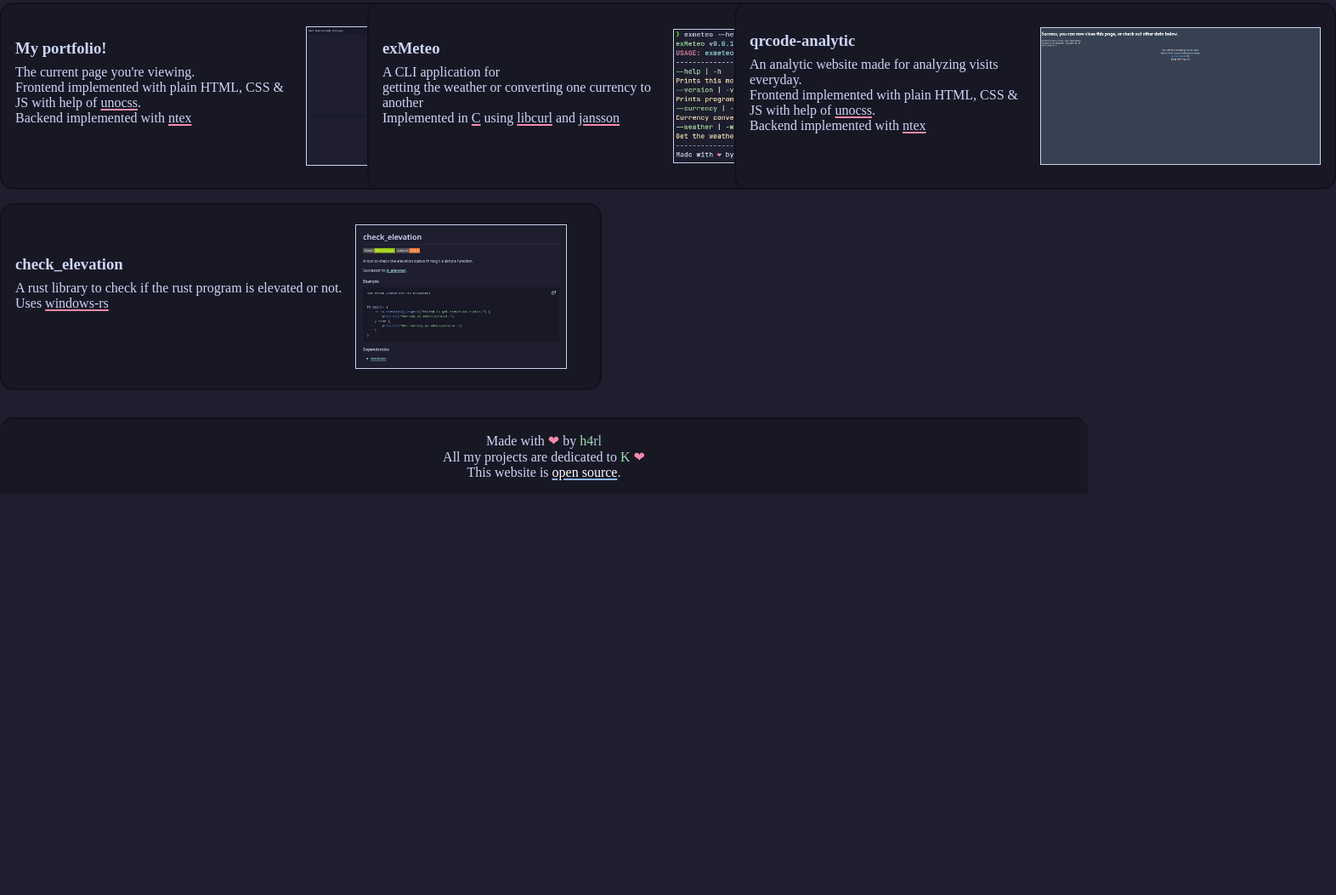
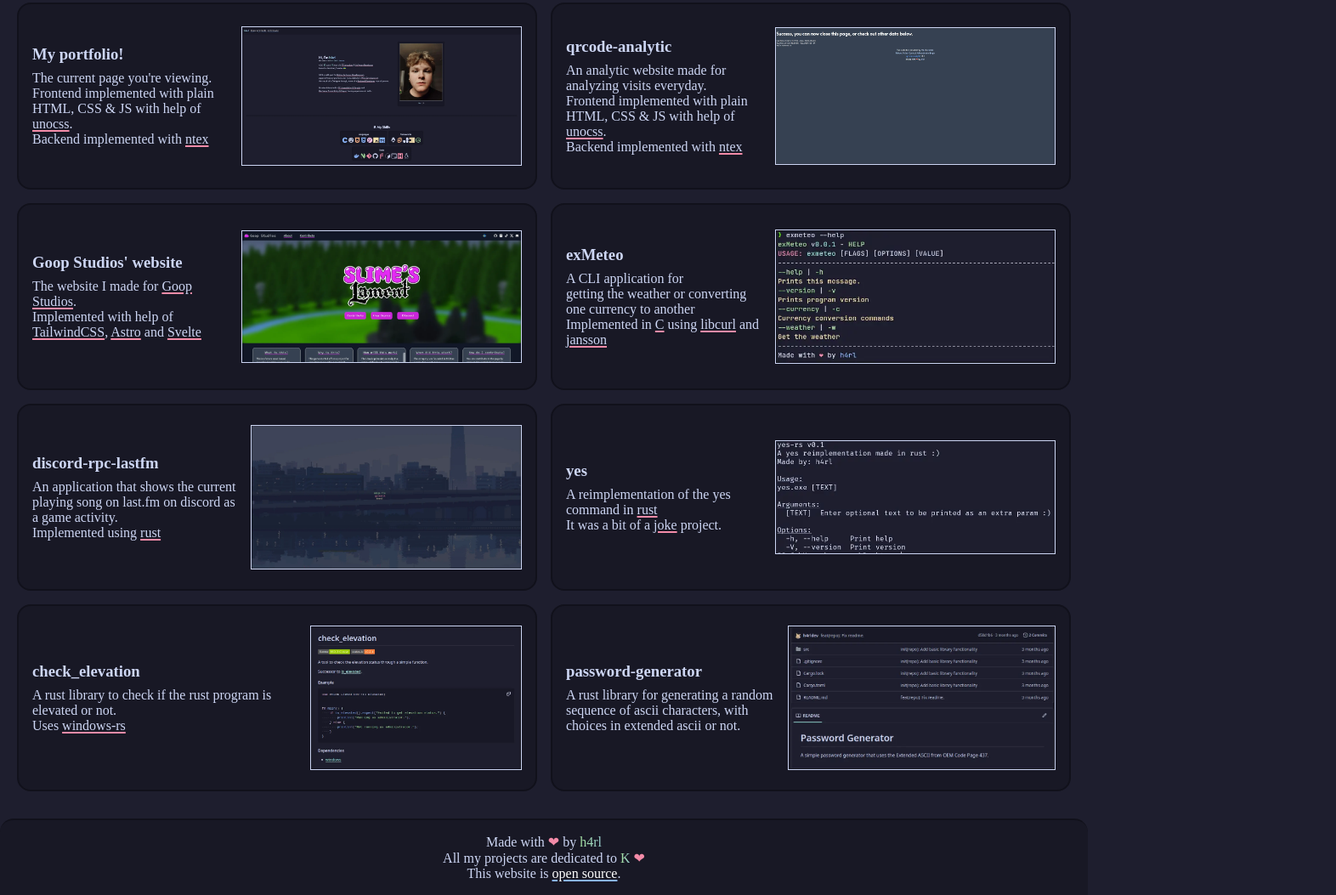
Before and after one commit to h4rldev/portfolio-frontend, a website: page html/projects.html in a window 1280 px wide. Shown: the part 182-1235 px from the top of the page at 85% size, 1572 px wide, since content can reach past the window. Before the commit the page ends 800 px from the top, so only its background shows below. Drawn offline with Linux system fonts and the light colour scheme; files whose address does not match are found by name; a web font is replaced by a local one.

Commit message:
fix(css): make css work on all browsers

```diff
--- a/css/in/index.scss
+++ b/css/in/index.scss
@@ -5,10 +5,10 @@ main {
 }
 
 .text-and-image {
-  @apply flex landscape:w-[45%] portrait:max-w-screen flex-row portrait:items-center landscape:justify-between gap-8;
+  @apply flex w-[45%] max-w-screen flex-row items-center justify-between gap-8;
   @apply p8 m8;
   .image-container {
-    @apply p4 rounded-xl bg-puccin-mantle border-2 border-solid border-puccin-crust landscape:w-96 flex flex-col gap-2 font-alata text-white hover:border-puccin-text;
+    @apply p4 rounded-xl bg-puccin-mantle border-2 border-solid border-puccin-crust w-96 flex flex-col gap-2 font-alata text-white hover:border-puccin-text;
     @apply transition-colors ease-in-out duration-300;
     img {
       @apply size-full border-solid border-1 border-puccin-text;
@@ -38,7 +38,7 @@ main {
 }
 
 .skills {
-  @apply font-alata text-puccin-text landscape:w-[45%] portrait:max-w-screen m8 p8;
+  @apply font-alata text-puccin-text w-[45%] max-w-screen m8 p8;
   h1 {
     @apply mb-4 text-center;
     @apply text-3xl;
@@ -194,11 +194,16 @@ main {
 
 @media (min-width: 320px) and (max-width: 767px) {
   .text-and-image {
-    @apply flex-col;
+    @apply flex-col w-[75%];
     .image-container {
-      @apply w-3/4 h-3/4;
+      @apply w-[95%];
     }
   }
+
+  .skills {
+    @apply w-[75%];
+  }
+
   .certificates {
     .certificate-list {
     @apply w-[95%];
@@ -217,7 +222,7 @@ main {
 
 @media (min-width: 768px) and (max-width: 1299px) {
   .text-and-image {
-    @apply flex-row w-[75%];
+    @apply flex-row w-[85%];
     .image-container {
       @apply w-96;
     }
@@ -227,7 +232,7 @@ main {
   }
 
   .certificates {
-    @apply w-[75%];
+    @apply w-[90%];
   }
 }
 
@@ -241,6 +246,6 @@ main {
   }
 
   .certificates {
-    @apply w-[65%];
+    @apply w-[75%];
   }
 }
--- a/css/in/projects.scss
+++ b/css/in/projects.scss
@@ -11,20 +11,82 @@ main {
 section {
   @apply mb-8;
   .project-grid {
-    @apply grid list-none grid-auto-flow-row landscape:grid-cols-3 gap-4 max-w-screen grid-content-center;
+    @apply grid list-none gap-4 grid-content-center max-w-screen grid-flow-row;
     li {
-      @apply p4 portrait:m0 border-2 border-solid border-puccin-crust bg-puccin-mantle flex items-center justify-center rounded-2xl landscape:w-2xl portrait:max-w-screen landscape:h-46;
+      @apply p4 border-2 border-solid border-puccin-crust bg-puccin-mantle flex items-center justify-center rounded-2xl;
       @apply hover:border-puccin-text;
       @apply transition-colors ease-in-out duration-300;
       a {
-        @apply flex landscape:flex-row portrait:flex-col gap-4 items-center decoration-none w-inherit;
+        @apply flex gap-4 items-center decoration-none max-w-screen;
         img {
-          @apply landscape:max-w-82 portrait:max-w-3/4 landscape:max-h-42 border-1 border-solid border-puccin-text;
+          @apply border-1 border-solid border-puccin-text;
         }
         div {
-          @apply flex flex-col gap-2;
+          @apply flex flex-col gap-2 max-h-[90%];
+          p {
+            @apply p0 m0;
+          }
         }
       }
     }
   }
 }
+
+@media (min-width: 320px) and (max-width: 767px) {
+  .project-grid {
+    li {
+      @apply max-w-screen m0;
+      a {
+        @apply flex-col;
+        img {
+          @apply max-w-3/4;
+        }
+      }
+    }
+  }
+}
+
+@media (min-width: 768px) and (max-width: 1024px) {
+  .project-grid {
+    li {
+      @apply w-xl h-46;
+      a {
+        @apply flex-row;
+        img {
+          @apply max-w-82 max-h-42;
+        }
+      }
+    }
+  }
+}
+
+
+@media (min-width: 1025px) and (max-width: 1299px) {
+  .project-grid {
+    @apply grid-cols-2;
+    li {
+      @apply w-xl h-46;
+      a {
+        @apply flex-row;
+        img {
+          @apply max-w-82 max-h-42;
+        }
+      }
+    }
+  }
+}
+
+@media (min-width: 1300px) {
+  .project-grid {
+    @apply grid-cols-2;
+    li {
+      @apply w-xl h-46;
+      a {
+        @apply flex-row;
+        img {
+          @apply max-w-82 max-h-42;
+        }
+      }
+    }
+  }
+}
--- a/html/projects.html
+++ b/html/projects.html
@@ -4,6 +4,15 @@
 <head>
   <meta charset="UTF-8" />
   <meta name="viewport" content="width=device-width, initial-scale=1" />
+  <link rel="preload" href="/assets/projects/check_elevation.webp" as="image" type="image/webp" />
+  <link rel="preload" href="/assets/projects/discord-rpc-lastfm.webp" as="image" type="image/webp" />
+  <link rel="preload" href="/assets/projects/exmeteo.webp" as="image" type="image/webp" />
+  <link rel="preload" href="/assets/projects/goop-studios.webp" as="image" type="image/webp" />
+  <link rel="preload" href="/assets/projects/password-generator.webp" as="image" type="image/webp" />
+  <link rel="preload" href="/assets/projects/qrcode-analytic.webp" as="image" type="image/webp" />
+  <link rel="preload" href="/assets/projects/yes.webp" as="image" type="image/webp" />
+  <link rel="preload" href="/assets/preview-imgs/index.webp" as="image" type="image/webp" />
+
 
   <link rel="stylesheet" type="text/css" href="/css/out/layout.css" />
   <link rel="stylesheet" type="text/css" href="/css/out/projects.css" />
@@ -60,6 +69,30 @@
           </a>
         </li>
         <li>
+          <a href="https://analytic.h4rl.xn--q9jyb4c" target="_blank">
+            <div>
+              <h3> qrcode-analytic </h3>
+              <p> An analytic website made for analyzing visits everyday. <br />Frontend implemented with plain HTML,
+                CSS & JS with help of
+                <span class="object-of-importance">unocss</span>. <br /> Backend implemented with <span
+                  class="object-of-importance">ntex</span>
+              </p>
+            </div>
+            <img src="/assets/projects/qrcode-analytic.webp" alt="preview of qrcode-analytic index page">
+          </a>
+        </li>
+        <li>
+          <a href="https://goop-studios.pages.dev" target="_blank">
+            <div>
+              <h3> Goop Studios' website </h3>
+              <p> The website I made for <span class="object-of-importance">Goop Studios</span>. <br /> Implemented with
+                help of <span class="object-of-importance">TailwindCSS</span>, <span
+                  class="object-of-importance">Astro</span> and <span class="object-of-importance">Svelte</span> </p>
+            </div>
+            <img src="/assets/projects/goop-studios.webp" alt="preview of goop studios index page">
+          </a>
+        </li>
+        <li>
           <a href="https://github.com/h4rldev/exmeteo" target="_blank">
             <div>
               <h3> exMeteo </h3>
@@ -69,20 +102,29 @@
                 <span class="object-of-importance">jansson</span>
               </p>
             </div>
-            <img src="/assets/preview-imgs/exmeteo.webp" alt="preview of the help command">
+            <img src="/assets/projects/exmeteo.webp" alt="preview of the help command">
           </a>
         </li>
         <li>
-          <a href="https://analytic.h4rl.xn--q9jyb4c" target="_blank">
+          <a href="https://github.com/h4rldev/discord-rpc-lastfm" target="_blank">
             <div>
-              <h3> qrcode-analytic </h3>
-              <p> An analytic website made for analyzing visits everyday. <br />Frontend implemented with plain HTML,
-                CSS & JS with help of
-                <span class="object-of-importance">unocss</span>. <br /> Backend implemented with <span
-                  class="object-of-importance">ntex</span>
+              <h3> discord-rpc-lastfm </h3>
+              <p> An application that shows the current playing song on last.fm on discord as a game activity. <br />
+                Implemented using <span class="object-of-importance">rust</span>
               </p>
             </div>
-            <img src="/assets/preview-imgs/qrcode-analytic.webp" alt="preview of qrcode-analytic index page">
+            <img src="/assets/projects/discord-rpc-lastfm.webp" alt="preview of the tool in use">
+          </a>
+        </li>
+        <li>
+          <a href="https://github.com/h4rldev/yes" target="_blank">
+            <div>
+              <h3> yes </h3>
+              <p> A reimplementation of the yes command in <span class="object-of-importance">rust</span> <br />
+                It was a bit of a <span class="object-of-importance">joke</span> project.
+              </p>
+            </div>
+            <img src="/assets/projects/yes.webp" alt="preview of the tool in use">
           </a>
         </li>
         <li>
@@ -92,7 +134,18 @@
               <p> A rust library to check if the rust program is elevated or not. <br /> Uses <span
                   class="object-of-importance">windows-rs</span> </p>
             </div>
-            <img src="/assets/preview-imgs/check_elevation.webp" alt="preview of the readme.md of the repo">
+            <img src="/assets/projects/check_elevation.webp" alt="preview of the readme.md of the repo">
+          </a>
+        </li>
+        <li>
+          <a href="https://github.com/h4rldev/password-generator" target="_blank">
+            <div>
+              <h3> password-generator </h3>
+              <p> A rust library for generating a random sequence of ascii characters, with choices in extended ascii or
+                not. </p>
+            </div>
+            <img src="/assets/projects/password-generator.webp"
+              alt="preview of the readme.md & file structure of the repo">
           </a>
         </li>
       </ol>
```
Also changed, not shown: html/index.html (+1 -1 lines), css/out/index.css, css/out/projects.css.
